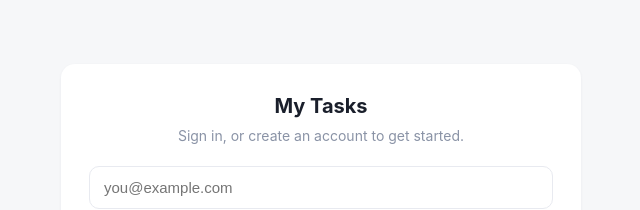
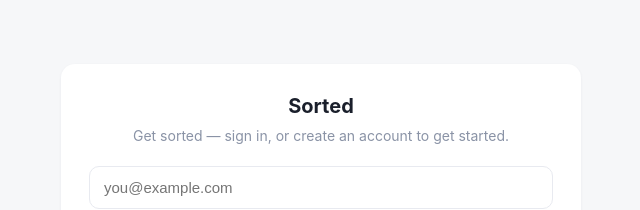
Before and after one commit to MoscowMule77/my-tasks, a plain HTML site: page index.html in a window 1280 px wide. Shown: the top 210 px of the page, without its empty margins (319-959 px from the left). Drawn offline with nearby package versions, Linux system fonts and the light colour scheme.

Commit message:
Rename app to Sorted, add "Get sorted" tagline

```diff
--- a/index.html
+++ b/index.html
@@ -38,15 +38,15 @@
   </div>
 
   <header class="app hidden" id="appHeader">
-    <h1>My Tasks</h1>
+    <h1>Sorted</h1>
     <div class="who"><span id="whoEmail"></span><button class="link-btn" id="pwBtn">Password</button><button class="link-btn" id="logoutBtn">Sign out</button></div>
   </header>
 
   <!-- Auth view -->
   <div id="authView" class="hidden">
     <div class="auth-card">
-      <h2>My Tasks</h2>
-      <p>Sign in, or create an account to get started.</p>
+      <h2>Sorted</h2>
+      <p>Get sorted — sign in, or create an account to get started.</p>
       <input type="email" id="emailInput" placeholder="you@example.com" autocomplete="email">
       <input type="password" id="passwordInput" placeholder="Password" autocomplete="current-password">
       <button class="btn" id="signInBtn">Sign in</button>
```
